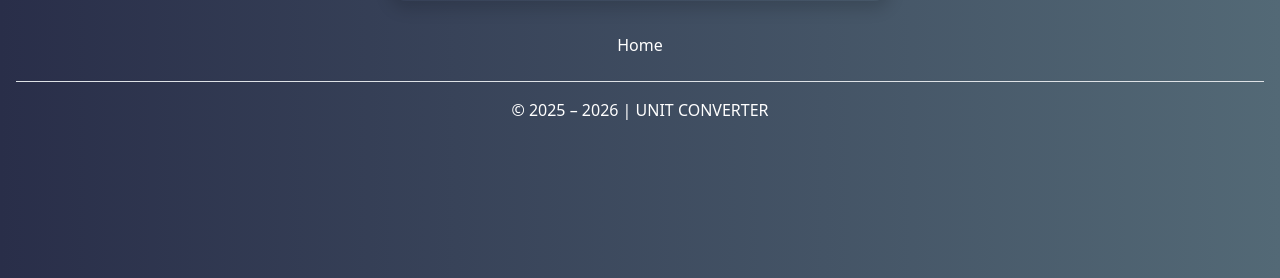
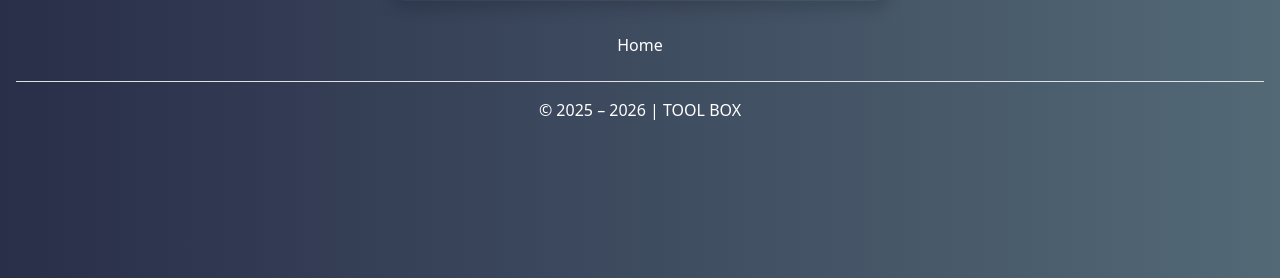
Before and after one commit to Xenon0117/Tool-Box, a Flask app: page /currency_converter in a window 1280 px wide. Shown: the part 522-800 px from the top of the page. Run offline with Flask 3, Linux system fonts and the light colour scheme.

Commit message:
Change footer text from 'UNIT CONVERTER' to 'TOOL BOX'

```diff
--- a/templates/base.html
+++ b/templates/base.html
@@ -40,9 +40,9 @@
                 <li class="nav-item"><a href="{{ url_for('index') }}" class="nav-link px-2 text-white">Home</a></li>
             </ul>
             {% if current_year == '2025' %}
-            <p class="text-center text-body-primary">© {{ current_year }} | UNIT CONVERTER</p>
+            <p class="text-center text-body-primary">© {{ current_year }} | TOOL BOX</p>
             {% else %}
-            <p class="text-center text-body-primary">© 2025 – {{ current_year }} | UNIT CONVERTER</p>
+            <p class="text-center text-body-primary">© 2025 – {{ current_year }} | TOOL BOX</p>
             {% endif %}
             <div class="social text-center">
                 <a href="https://github.com/Xenon0117" target="_blank" class="text-white mx-2">
```
